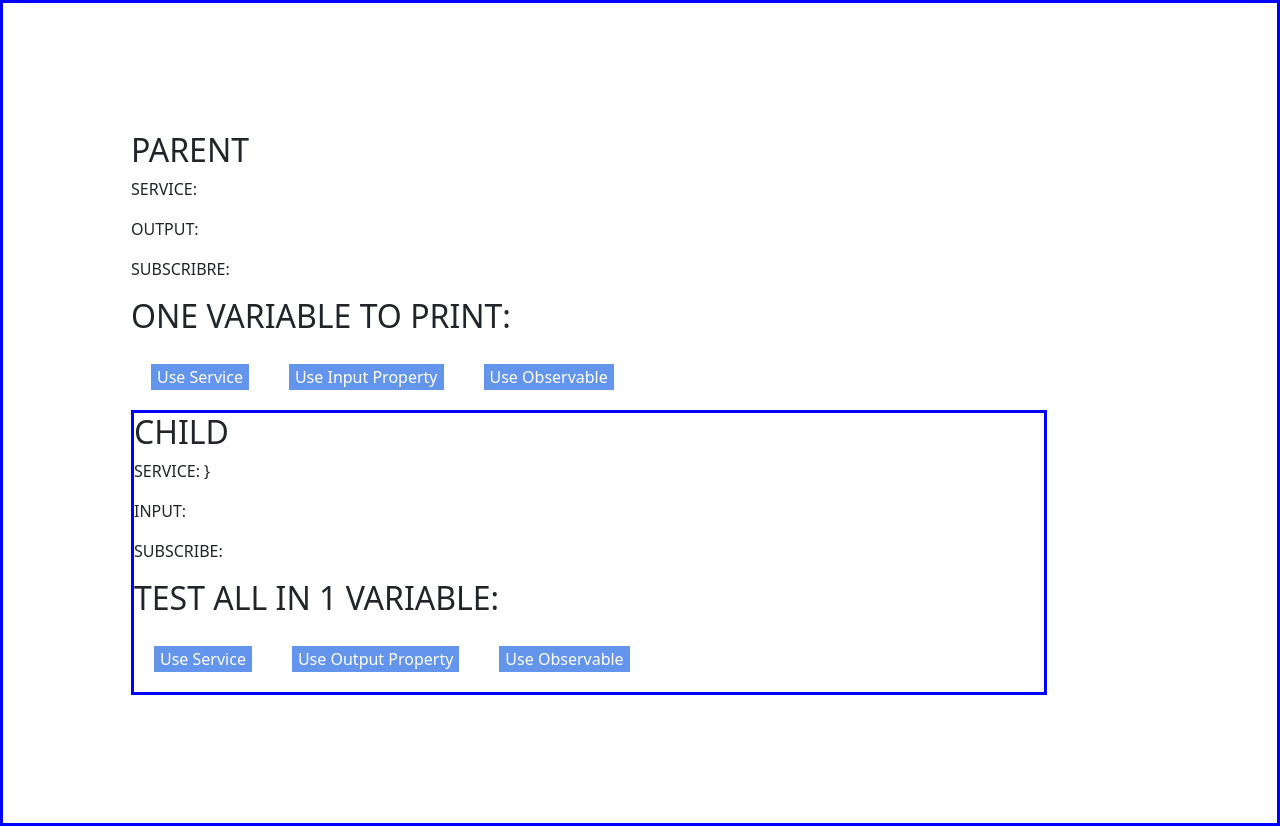
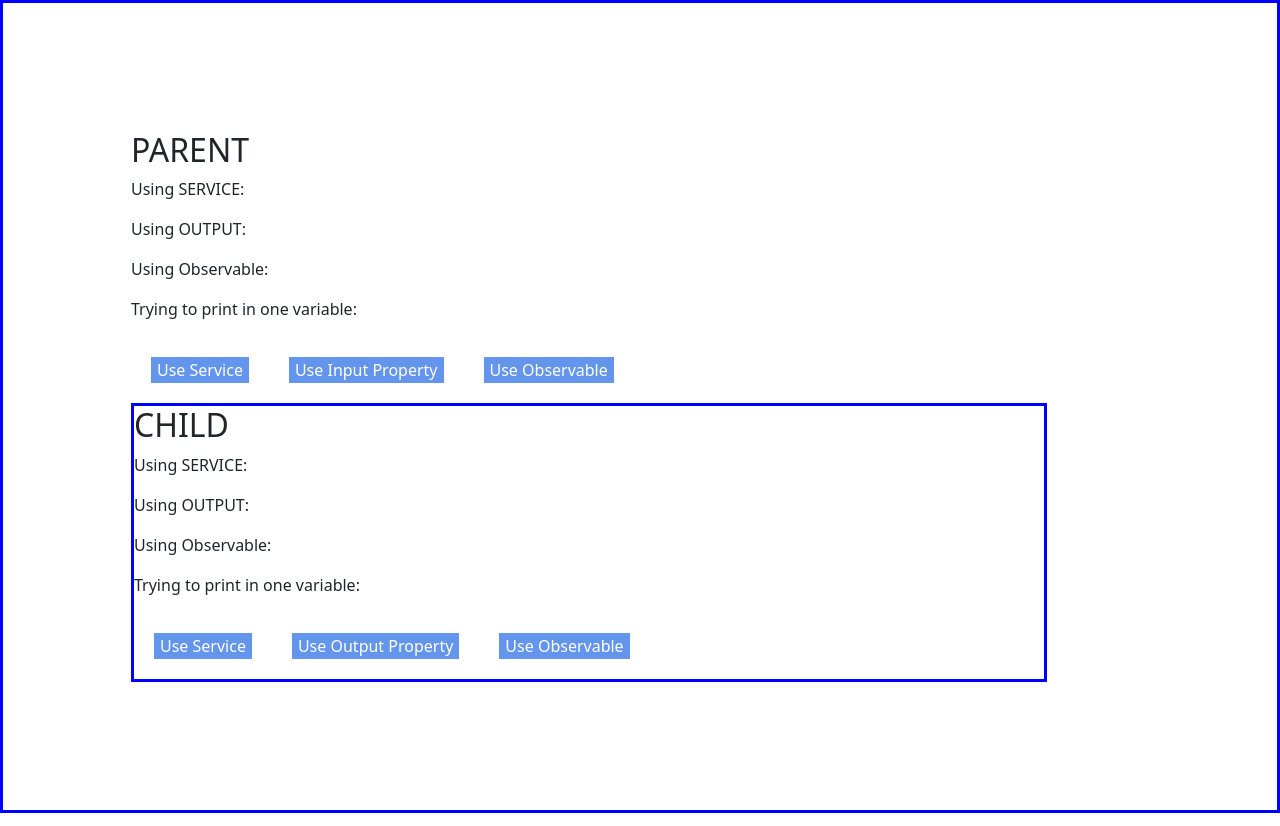
Before and after one commit to LitaGarcia/ComponentsCommunication, an Angular app: page / in a window 1280 px wide. Built offline with nearby package versions, Linux system fonts and the light colour scheme.

Commit message:
rename some functions and variables

```diff
--- a/src/app/components/child/child.component.html
+++ b/src/app/components/child/child.component.html
@@ -1,11 +1,10 @@
 <div class="wrapper-child">
   <h2>child</h2>
-  <p>SERVICE: {{ message }}}</p>
-  <p>INPUT: {{ parentMessage }}</p>
-  <P>SUBSCRIBE: {{ message }}</P>
-
-  <h2>TEST ALL IN 1 VARIABLE: {{ message }}</h2>
-  <button (click)="updateParentMessageWithService()">use service</button>
-  <button (click)="updateChildMessageWithOutput()">use output property</button>
+  <p>Using SERVICE: {{ getParentMessageWithService }}</p>
+  <p>Using OUTPUT: {{ message }}</p>
+  <P>Using Observable: {{ message }}</P>
+  <p>Trying to print in one variable: {{ message }}</p>
+  <button (click)="setChildMessageWithService()">use service</button>
+  <button (click)="setChildMessageWithOutput()">use output property</button>
   <button (click)="setChildMessageWithObservable()">use observable</button>
 </div>
--- a/src/app/components/child/child.component.ts
+++ b/src/app/components/child/child.component.ts
@@ -9,18 +9,10 @@ import { ComponentsService } from '../components.service';
 })
 export class ChildComponent {
   private _parentMessage: string = '';
-
-  get pMessage() {
-    return this._parentMessage;
-  }
-
   @Input() set parentMessage(value: any) {
-    console.log('previously: ' + this._parentMessage);
     this._parentMessage = value;
-    console.log('currently: ' + value);
     this.message = value;
   }
-
   @Output()
   onChildSendMessage: EventEmitter<string> = new EventEmitter<string>();
 
@@ -33,25 +25,24 @@ export class ChildComponent {
     this.parentMessageObservable$.subscribe((msg) => (this.message = msg));
   }
 
-  get getChildMessage() {
-    return this.componentsService.getchildMessage;
+  get getParentMessageWithService() {
+    return this.componentsService.getParentMessageWithService();
   }
 
-  // ngOnDestroy() {
+  setChildMessageWithOutput() {
+    this.onChildSendMessage.emit('child using output event');
+  }
+
+  setChildMessageWithService() {
+    this.componentsService.setChildMessageWithService('child using service');
+  }
+
+  setChildMessageWithObservable() {
+    this.componentsService.setChildMessage('child using observable');
+  }
+
+    // ngOnDestroy() {
   //   this.parentMessageSubscription?.unsubscribe();
   // }
 
-  updateChildMessageWithOutput() {
-    this.onChildSendMessage.emit('child using output event');
-  }
-
-  updateParentMessageWithService() {
-    this.componentsService.updateParentMessageWithService(
-      'child using service'
-    );
-  }
-
-  setChildMessageWithObservable() {
-    this.componentsService.setChildMessage('child using service');
-  }
 }
--- a/src/app/components/components.service.ts
+++ b/src/app/components/components.service.ts
@@ -15,18 +15,17 @@ export class ComponentsService {
     this._parentMessage$!.asObservable();
   constructor() {}
 
-  getParentMessage() {
+  getParentMessageWithService() {
     return this._parentMessage;
   }
-
-  getchildMessage() {
-    return this._childMessage;
+  getChildMessageWithService(){
+    return this._childMessage
   }
 
-  updateParentMessageWithService(message: string) {
+  setParentMessageWithService(message: string) {
     this._parentMessage = message;
   }
-  updateChildMessageWithService(message: string) {
+  setChildMessageWithService(message: string) {
     this._childMessage = message;
   }
 
--- a/src/app/components/parent/parent.component.html
+++ b/src/app/components/parent/parent.component.html
@@ -1,16 +1,16 @@
 <div class="wrapper-parent">
   <h2>parent</h2>
-  <p>SERVICE: {{ message }}</p>
-  <p>OUTPUT: {{ message }}</p>
-  <P>SUBSCRIBRE: {{ message }}</P>
-  <h2>One variable to print: {{ message }}</h2>
-  <button (click)="updateChildMessageWithService()">use service</button>
-  <button (click)="updateParentMessageWithInputProperty()">
+  <p>Using SERVICE: {{ getChildMessageWithService }}</p>
+  <p>Using OUTPUT: {{ message }}</p>
+  <P>Using Observable: {{ message }}</P>
+  <p>Trying to print in one variable: {{ message }}</p>
+  <button (click)="setParentMessageWithService()">use service</button>
+  <button (click)="setParentMessageWithInputProperty()">
     use input property
   </button>
   <button (click)="setParentMessageWithObservable()">use observable</button>
   <app-child
-    (onChildSendMessage)="getchildMessage($event)"
+    (onChildSendMessage)="getChildMessageWithOutput($event)"
     [parentMessage]="parentMessage"
   ></app-child>
 </div>
--- a/src/app/components/parent/parent.component.ts
+++ b/src/app/components/parent/parent.component.ts
@@ -19,28 +19,27 @@ export class ParentComponent {
     this.childMessageObservable$.subscribe((msg) => (this.message = msg));
   }
 
-  getchildMessage(e: string) {
+  getChildMessageWithOutput(e: string) {
     this.message = e;
   }
 
-  getParentMessage() {
-    return this.componentsService.getParentMessage;
+  get getChildMessageWithService() {
+    return this.componentsService.getChildMessageWithService();
   }
 
-  updateParentMessageWithInputProperty() {
+  setParentMessageWithInputProperty() {
     this.parentMessage = 'parent using input property';
+  }
+
+  setParentMessageWithService() {
+    this.componentsService.setParentMessageWithService('parent using service');
+  }
+
+  setParentMessageWithObservable() {
+    this.componentsService.setParentMessage('parent using observable');
   }
 
   // ngOnDestroy() {
   //   this.childMessageSubscription?.unsubscribe();
   // }
-  setParentMessageWithObservable() {
-    this.componentsService.setParentMessage('parent using observable');
-  }
-
-  updateChildMessageWithService() {
-    this.componentsService.updateChildMessageWithService(
-      'parent using service'
-    );
-  }
 }
```
